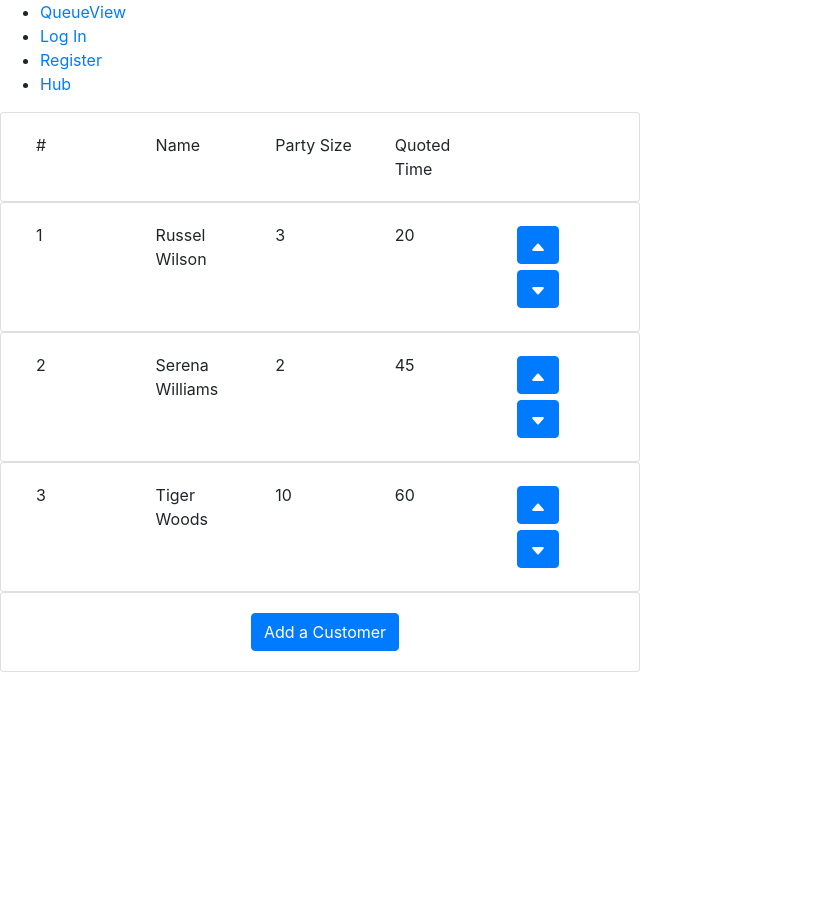
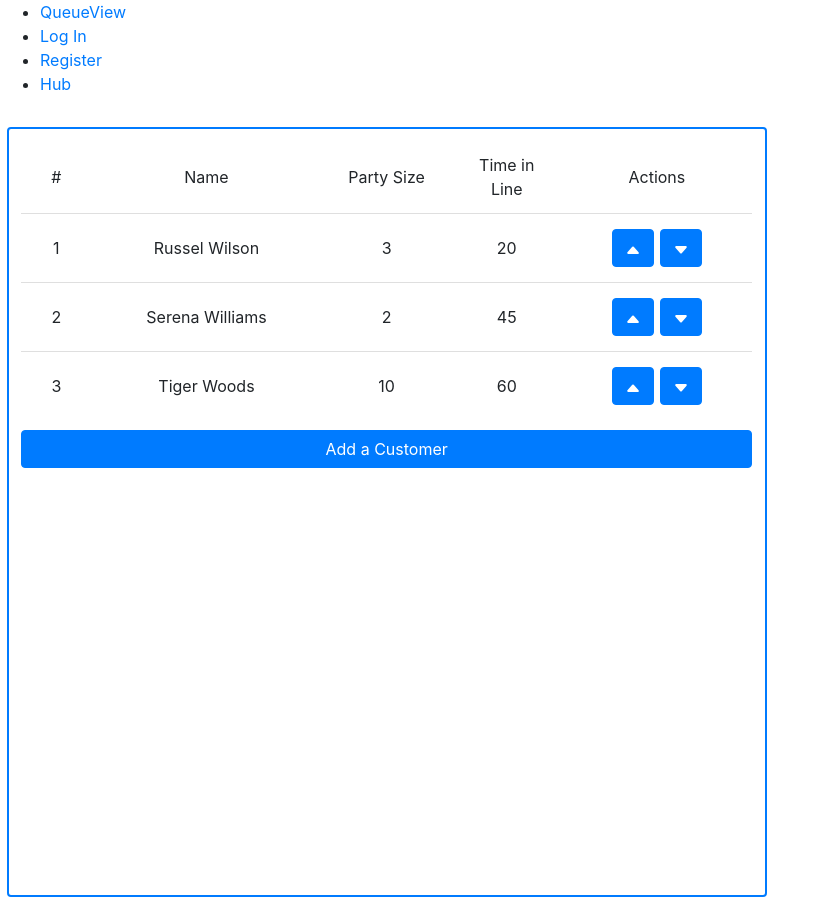
Before and after one commit to radius-queue/web, a React (Create React App) app: page /post-log-in/queue-view in a window 1280 px wide. Shown: the whole page, without its empty margins (0-830 px from the left). Before the commit the page ends 800 px from the top, so only its background shows below. Built offline with nearby package versions, Linux system fonts and the light colour scheme.

Commit message:
Added styling.

```diff
--- a/src/App.css
+++ b/src/App.css
@@ -37,44 +37,7 @@
   }
 }
 
-#login-container {
-  display: flex;
-  flex-direction: column;
-  justify-content: space-around;
-  align-items: center;
-}
-
-#centered-container {
-  display: flex;
-  align-items: center;
-  justify-content: center;
-}
-
-#queue-container {
-  display: flex;
+#whole-app {
+  height: 100%;
   width: 100%;
 }
-
-#queue-card {
-  height: 100%;
-  width: 50%;
-}
-
-#login-card {
-  display: flex;
-  padding: 10px;
-  margin: 10px;
-  width: 25rem;
-}
-
-.form {
-  text-align: left;
-}
-
-.form-header {
-  text-align: center;
-  background-color: white;
-  border: none;
-  margin-bottom: 1.3rem;
-  font-size: 18pt;
-}
--- a/src/App.tsx
+++ b/src/App.tsx
@@ -22,7 +22,7 @@ import {
 function App() {
   return (
     <Router>
-      <div>
+      <div id="whole-app">
         <nav>
           <ul>
             <li>
--- a/src/index.css
+++ b/src/index.css
@@ -5,9 +5,20 @@ body {
     sans-serif;
   -webkit-font-smoothing: antialiased;
   -moz-osx-font-smoothing: grayscale;
+  min-height: 100%;
+  min-width: 100%;
+  display: flex;
 }
 
 code {
   font-family: source-code-pro, Menlo, Monaco, Consolas, 'Courier New',
     monospace;
 }
+
+html {
+  height: 100%;
+}
+
+#root {
+  width: 100%;
+}
--- /dev/null
+++ b/src/post-log-in/hub.css
@@ -0,0 +1,17 @@
+#hub-content {
+  height: 94%;
+}
+
+#whole-hub {
+  display: flex;
+  flex-direction: column;
+  margin: 0;
+  height: 100%;
+  max-width: 100%;
+  justify-content: space-between;
+}
+
+#hub-nav {
+  height: 6%;
+  min-height: 45px;
+}
--- a/src/post-log-in/hub.tsx
+++ b/src/post-log-in/hub.tsx
@@ -4,6 +4,9 @@ import StatsPage from './stats';
 import ProfilePage from './profile';
 import {TEST_QUEUE} from './../util/HardcodedData';
 import 'bootstrap/dist/css/bootstrap.min.css';
+import './hub.css';
+import Navbar from 'react-bootstrap/Navbar';
+import Nav from 'react-bootstrap/Nav';
 // import './App.css';
 
 import {
@@ -16,12 +19,16 @@ import {
 export const Hub = () => {
   const {path, url} = useRouteMatch();
   return (
-    <div>
-      <nav>
-        <Link to={`${url}/stats`}>Stats</Link>
-        <Link to={`${url}/queue-view`}>Queue</Link>
-        <Link to={`${url}/profile`}>Profile</Link>
-      </nav>
+    <div id="whole-hub">
+      <Navbar bg="primary" variant="dark" id="hub-nav">
+        <Navbar.Brand href="#home">Navbar</Navbar.Brand>
+        <Nav className="mr-auto">
+          <Nav.Link as={Link} to={`${url}/stats`}>Stats</Nav.Link>
+          <Nav.Link as={Link} to={`${url}/queue-view`}>Queue</Nav.Link>
+          <Nav.Link as={Link} to={`${url}/profile`}>Profile</Nav.Link>
+        </Nav>
+      </Navbar>
+      <div id="hub-content">
         <Switch>
           <Route exact path={path}>
             <h3>Welcome to the hub!</h3>
@@ -37,5 +44,6 @@ export const Hub = () => {
           </Route>
         </Switch>
       </div>
+    </div>
   );
 };
--- /dev/null
+++ b/src/post-log-in/queue-view.css
@@ -0,0 +1,42 @@
+#queue-party-container {
+  display: flex;
+  justify-content: space-between;
+  align-items: center;
+  padding: 5pt;
+  height: 100%;
+  max-width: 100%;
+}
+
+#queue-card {
+  text-align: center;
+  width: 60%;
+  height: 98%;
+  border: 2pt solid #007bff;
+  padding: 1%;
+  min-height: 200px;
+  min-width: 550px;
+}
+
+#queue {
+  width: 100%;
+  border-bottom: none;
+}
+
+#party-card {
+  width: 39%;
+  height: 98%;
+  border: 2pt solid #007bff;
+  padding: 1%;
+}
+
+.list-group-item .row {
+  align-items: center;
+}
+
+.queue-entry:hover {
+  cursor: pointer;
+}
+
+#add-customer-button {
+  margin-top: 10px;
+}
--- a/src/post-log-in/queue-view.tsx
+++ b/src/post-log-in/queue-view.tsx
@@ -6,8 +6,10 @@ import Col from 'react-bootstrap/Col';
 import Row from 'react-bootstrap/Row';
 import Button from 'react-bootstrap/Button';
 import Form from 'react-bootstrap/Form';
+import ListGroup from 'react-bootstrap/ListGroup';
 import {useForm} from '../logic/logic';
 import {CaretUpFill, CaretDownFill} from 'react-bootstrap-icons';
+import './queue-view.css';
 
 interface CardProps {
   party: Party
@@ -16,9 +18,8 @@ interface CardProps {
 export const UserCard = ({party} : CardProps) => {
   const [message, setMessage] = useForm({data: ''});
 
-  return !party ? <div></div> :
-    (<div id='queue-card'>
-      <Card>
+  return !party ? <div></div> : (
+    <Card id="party-card">
       <h1>{party.name}</h1>
       <Card.Text>Phone Number: {party.phoneNumber}</Card.Text>
       <Card.Text>Estimated Wait Time: {party.quote} minutes</Card.Text>
@@ -39,7 +40,7 @@ export const UserCard = ({party} : CardProps) => {
         <Button style={{width: '100%'}}>Send Custom Message</Button>
       </Form.Group>
     </Card>
-    </div>);
+  );
 };
 
 interface ListProps {
@@ -62,26 +63,29 @@ export const QueueList = ({queue, showParty, setQueue} : ListProps) => {
     }
   };
 
-  return (<div id='queue-card'>
-    <Card body>
-      <Container>
+  return (
+    <Card id='queue-card'>
+      <ListGroup id='queue' variant="flush">
+        <ListGroup.Item>
+          {/* {Q_COLUMNS.map((val: string) => <Col key={val} md={2}>
+            {val}
+          </Col>)} */}
           <Row>
-          {Q_COLUMNS.map((val: string) => <Col key={val}>
-            {val}
-          </Col>)}
-          <Col></Col>
+            <Col md={1}>#</Col>
+            <Col md={4}>Name</Col>
+            <Col md={2}>Party Size</Col>
+            <Col md={2}>Time in Line</Col>
+            <Col md={3}>Actions</Col>
           </Row>
-      </Container>
-    </Card>
+        </ListGroup.Item>
         {queue.parties.map((person: Party, idx: number) =>
-      (<Card key={person.name} body>
-        <Container>
-          <Row onClick={() => showParty(person)}>
-            <Col>{idx + 1}</Col>
-            <Col>{person.name}</Col>
-            <Col>{person.size}</Col>
-            <Col>{person.quote}</Col>
-            <Col>
+          (<ListGroup.Item className="queue-entry" key={person.name} onClick={() => showParty(person)}>
+            <Row>
+              <Col md={1}>{idx + 1}</Col>
+              <Col md={4}>{person.name}</Col>
+              <Col md={2}>{person.size}</Col>
+              <Col md={2}>{person.quote}</Col>
+              <Col md={3}>
                 <Button
                   style={{margin: '3px'}}
                   onClick={() => moveOne(idx, -1)}
@@ -96,16 +100,11 @@ export const QueueList = ({queue, showParty, setQueue} : ListProps) => {
                 </Button>
               </Col>
             </Row>
-        </Container>
-      </Card>))}
-    <Card body>
-      <Container>
-        <Row id='centered-container'>
-          <Button style={{marginLeft: '10px'}}>Add a Customer</Button>
-        </Row>
-      </Container>
+          </ListGroup.Item>))}
+      </ListGroup>
+      <Button id="add-customer-button">Add a Customer</Button>
     </Card>
-  </div>);
+  );
 };
 
 interface ViewState {
@@ -122,9 +121,9 @@ export const QueueView = ({queue} : ViewProps) => {
   const [party, setParty] = useState<Party | undefined>();
 
   return (
-    <div id='queue-container'>
+    <Container id="queue-party-container">
       <QueueList queue={stateQ} showParty={setParty} setQueue={setQ}/>
       <UserCard party={party!}/>
-    </div>
+    </Container>
   );
 };
--- /dev/null
+++ b/src/pre-log-in/log-in.css
@@ -0,0 +1,25 @@
+#login-container {
+  display: flex;
+  flex-direction: column;
+  justify-content: space-around;
+  align-items: center;
+}
+
+#login-card {
+  display: flex;
+  padding: 10px;
+  margin: 10px;
+  width: 25rem;
+}
+
+.form {
+  text-align: left;
+}
+
+.form-header {
+  text-align: center;
+  background-color: white;
+  border: none;
+  margin-bottom: 1.3rem;
+  font-size: 18pt;
+}
--- a/src/pre-log-in/log-in.tsx
+++ b/src/pre-log-in/log-in.tsx
@@ -3,6 +3,7 @@ import {useForm} from '../logic/logic';
 import Form from 'react-bootstrap/Form';
 import Button from 'react-bootstrap/Button';
 import Card from 'react-bootstrap/Card';
+import './log-in.css';
 
 import {
   Link,
```
Lines whose indentation alone changed are shown as unchanged.
